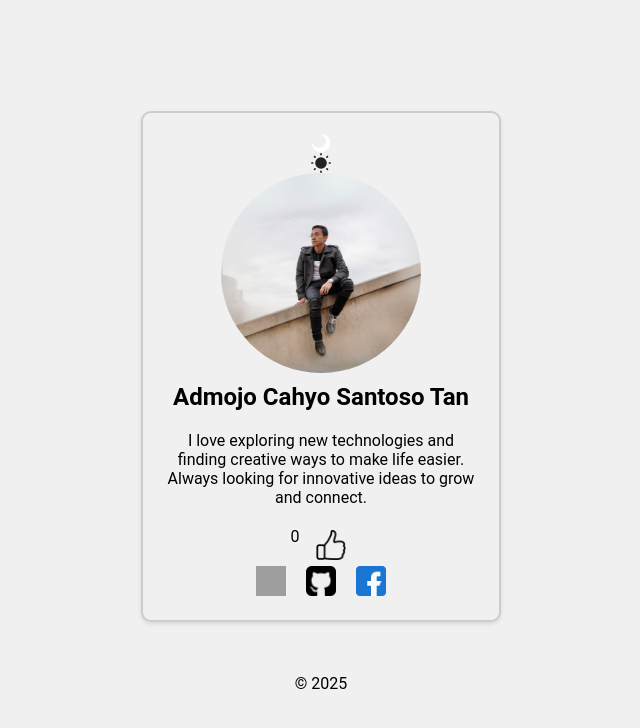
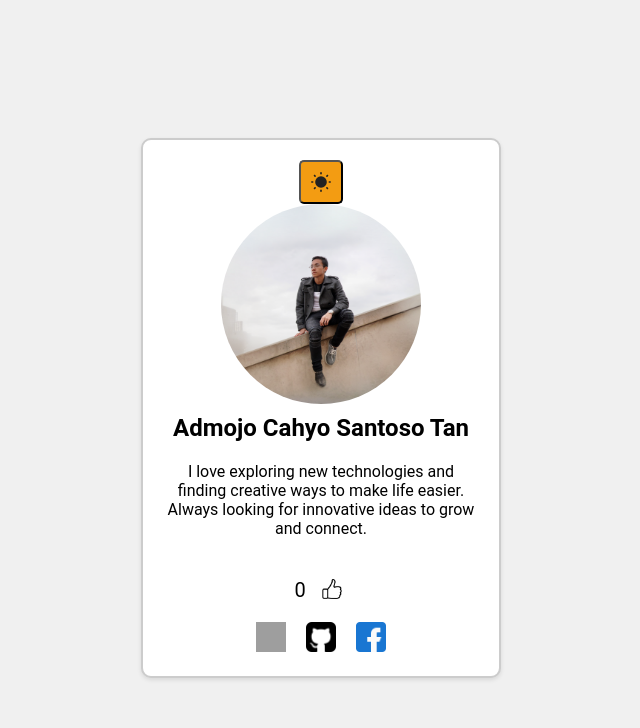
Before and after one commit to TxNixon/react-basic-profile, a React (Vite) app: page / in a window 1280 px wide. Shown: the top 728 px of the page, without its empty margins (327-967 px from the left). Built offline with nearby package versions, Linux system fonts and the light colour scheme; grey boxes are pictures that could not be loaded.

Commit message:
adding button light and dark mode

```diff
--- a/src/App.tsx
+++ b/src/App.tsx
@@ -1,5 +1,3 @@
-// import Header from "./components/Header";
-import Footer from "./components/Footer";
 import ProfileCard from "./components/ProfileCard";
 import profileImage from "./assets/Profile.png";
 function App() {
@@ -13,7 +11,6 @@ function App() {
             bio="I love exploring new technologies and finding creative ways to make life easier. Always looking for innovative ideas to grow and connect."
           />
         </main>
-        <Footer />
       </div>
     </>
   );
--- a/src/components/Counter.tsx
+++ b/src/components/Counter.tsx
@@ -5,15 +5,13 @@ import dislike from "../assets/dislike.png";
 
 const Counter = () => {
   const { count, handleIncrementBy, handleDecrement } = useCounter();
-  const [isLiked, setIsLiked] = useState(false); // Tracks if the button is currently "Liked"
+  const [isLiked, setIsLiked] = useState(false);
 
   const toggleLike = () => {
     if (isLiked) {
-      // If already liked, decrement the count and toggle to "Not Liked"
       handleDecrement();
       setIsLiked(false);
     } else {
-      // If not liked, increment the count and toggle to "Liked"
       handleIncrementBy({ value: 1 });
       setIsLiked(true);
     }
@@ -28,7 +26,7 @@ const Counter = () => {
         alignItems: "center",
       }}
     >
-      <p>{count}</p>
+      <p style={{ fontSize: "20px", marginTop: "20px" }}>{count}</p>
       <button
         onClick={toggleLike}
         style={{ background: "none", border: "none" }}
@@ -37,13 +35,13 @@ const Counter = () => {
           <img
             src={dislike}
             alt="Dislike"
-            style={{ width: "30px", height: "30px" }}
+            style={{ width: "20px", height: "20px" }}
           />
         ) : (
           <img
             src={like}
             alt="Like"
-            style={{ width: "30px", height: "30px" }}
+            style={{ width: "20px", height: "20px" }}
           />
         )}
       </button>
--- /dev/null
+++ b/src/components/DaynNight.tsx
@@ -0,0 +1,36 @@
+import useDayNight from "../hooks/useDaynNight";
+import moon from "../assets/moon.svg";
+import sun from "../assets/sun.svg";
+
+const DaynNight = ({ onToggle }: { onToggle: () => void }) => {
+  const { isDay, toggleDayNight } = useDayNight();
+
+  const handleClick = () => {
+    toggleDayNight();
+    onToggle();
+  };
+
+  return (
+    <button
+      onClick={handleClick}
+      style={{
+        padding: "10px",
+        cursor: "pointer",
+        borderRadius: "5px",
+        backgroundColor: isDay ? "#f39c12" : "#2c3e50",
+        color: isDay ? "#fff" : "#ecf0f1",
+        display: "flex",
+        alignItems: "center",
+        gap: "10px",
+      }}
+    >
+      <img
+        src={isDay ? sun : moon}
+        alt={isDay ? "Sun" : "Moon"}
+        style={{ width: "20px", height: "20px", textAlign: "right" }}
+      />
+    </button>
+  );
+};
+
+export default DaynNight;
--- a/src/components/ProfileCard.module.css
+++ b/src/components/ProfileCard.module.css
@@ -7,6 +7,15 @@
   margin: 20px;
   border-radius: 10px;
   box-shadow: 0 2px 4px rgba(0, 0, 0, 0.1);
+  background-color: #fff;
+  color: #000;
+  transition: background-color 0.3s ease, color 0.3s ease;
+}
+
+.ProfileCard.darkMode {
+  background-color: #2c3e50;
+  color: #ecf0f1;
+  border-color: #34495e;
 }
 
 .avatar {
--- a/src/components/ProfileCard.tsx
+++ b/src/components/ProfileCard.tsx
@@ -1,8 +1,8 @@
+import { useState } from "react";
 import styles from "./ProfileCard.module.css";
 import Social from "./Social";
-import moon from "../assets/moon.svg";
-import sun from "../assets/sun.svg";
 import Counter from "./Counter";
+import DaynNight from "./DaynNight";
 
 type ProfileCardProps = {
   name: string;
@@ -11,15 +11,21 @@ type ProfileCardProps = {
 };
 
 function ProfileCard({ name, avatar, bio }: ProfileCardProps) {
+  const [isDarkMode, setIsDarkMode] = useState(false);
+
+  const toggleTheme = () => {
+    setIsDarkMode((prev) => !prev);
+  };
+
   return (
-    <div className={styles.ProfileCard}>
-      <img src={moon} alt="moon" className={styles.acc} />
-      <img src={sun} alt="sun" className={styles.acc} />
+    <div
+      className={`${styles.ProfileCard} ${isDarkMode ? styles.darkMode : ""}`}
+    >
+      <DaynNight onToggle={toggleTheme} />
       <img className={styles.avatar} src={avatar} alt={`${name}'s avatar`} />
       <h2>{name}</h2>
       <p>{bio}</p>
       <Counter />
-
       <Social />
     </div>
   );
--- /dev/null
+++ b/src/hooks/useDaynNight.tsx
@@ -0,0 +1,22 @@
+import { useState, useEffect } from "react";
+
+const useDayNight = () => {
+  const [isDay, setIsDay] = useState(true);
+
+  const toggleDayNight = () => {
+    setIsDay((prevIsDay) => !prevIsDay);
+  };
+
+  useEffect(() => {
+    // Optional: Toggle a global dark mode class on the body
+    if (!isDay) {
+      document.body.classList.add("dark-mode");
+    } else {
+      document.body.classList.remove("dark-mode");
+    }
+  }, [isDay]);
+
+  return { isDay, toggleDayNight };
+};
+
+export default useDayNight;
```
